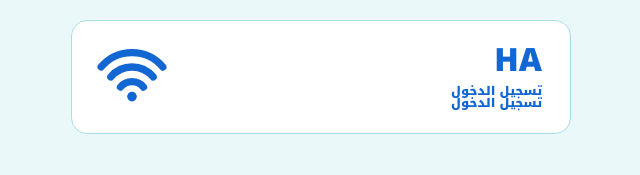
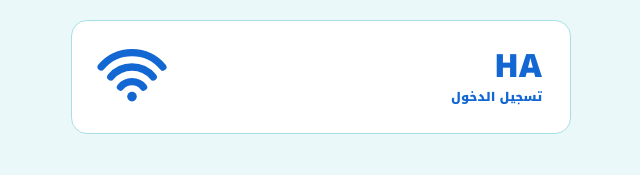
Before and after one commit to essambarghsh/mikrotik-hotspot, a website: page login.html in a window 1280 px wide. Shown: the top 175 px of the page, without its empty margins (319-959 px from the left). Drawn offline with Linux system fonts and the light colour scheme.

Commit message:
fix: Remove duplicate login title in the HTML structure

```diff
--- a/login.html
+++ b/login.html
@@ -83,7 +83,6 @@
           <div class="login-header">
             <h1 class="login-title">
                 <span class="ha">HA</span>
-                <span>تسجيل الدخول</span>
                 <span>تسجيل الدخول</span>
             </h1>
             <svg xmlns="http://www.w3.org/2000/svg" width="80" height="80" viewBox="0 0 24 24"><g fill="none"><path stroke="currentColor" stroke-linecap="round" stroke-linejoin="round" stroke-width="2.2" d="M2.75 8.988A12.068 12.068 0 0 1 21.25 9"/><path stroke="currentColor" stroke-linecap="round" stroke-linejoin="round" stroke-width="2.2" d="M5.64 11.964a8.297 8.297 0 0 1 12.72.01m-9.805 3.029a4.495 4.495 0 0 1 6.89.005"/><circle cx="12" cy="17.878" r="1.445" fill="currentColor"/></g></svg>
```
